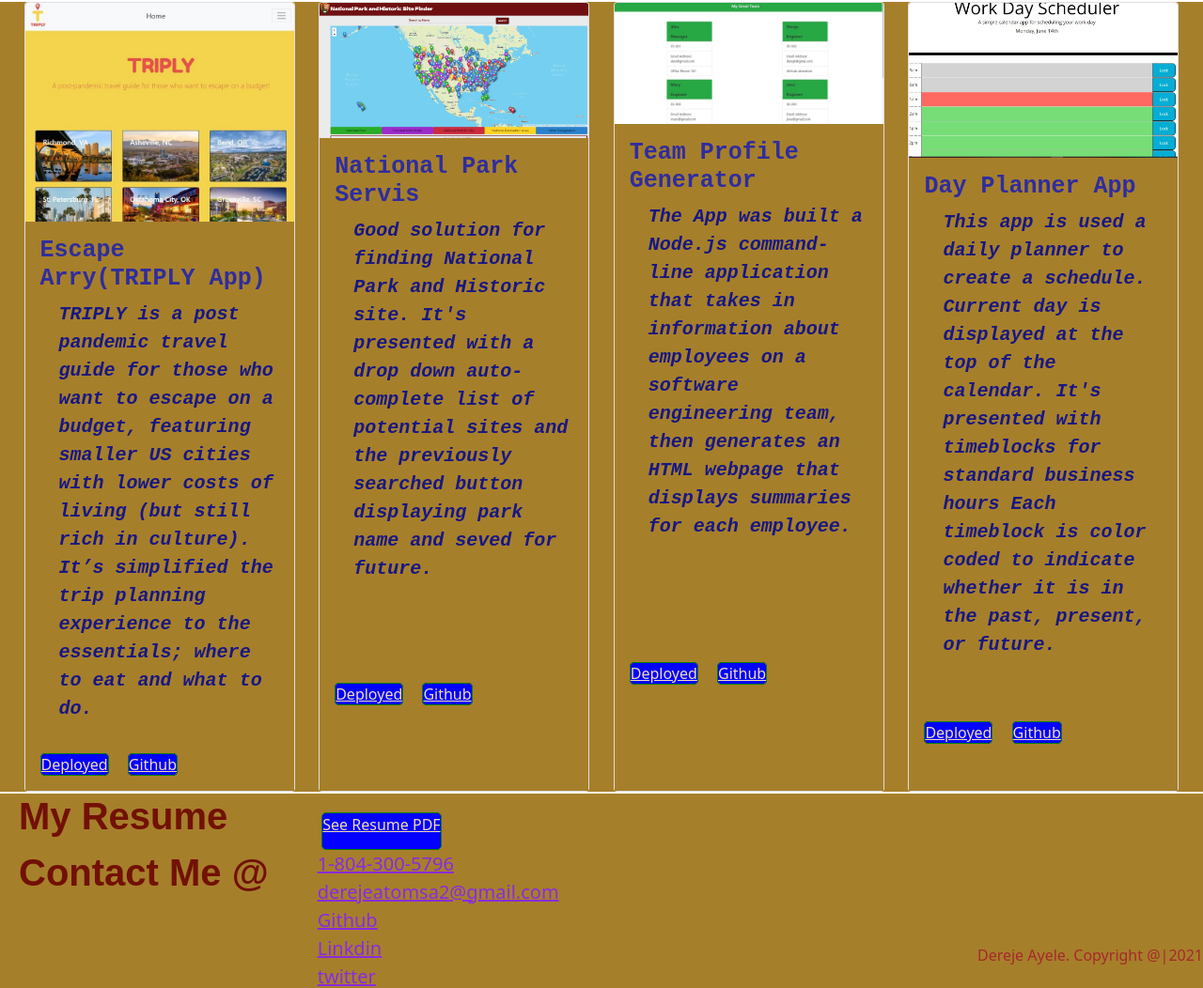
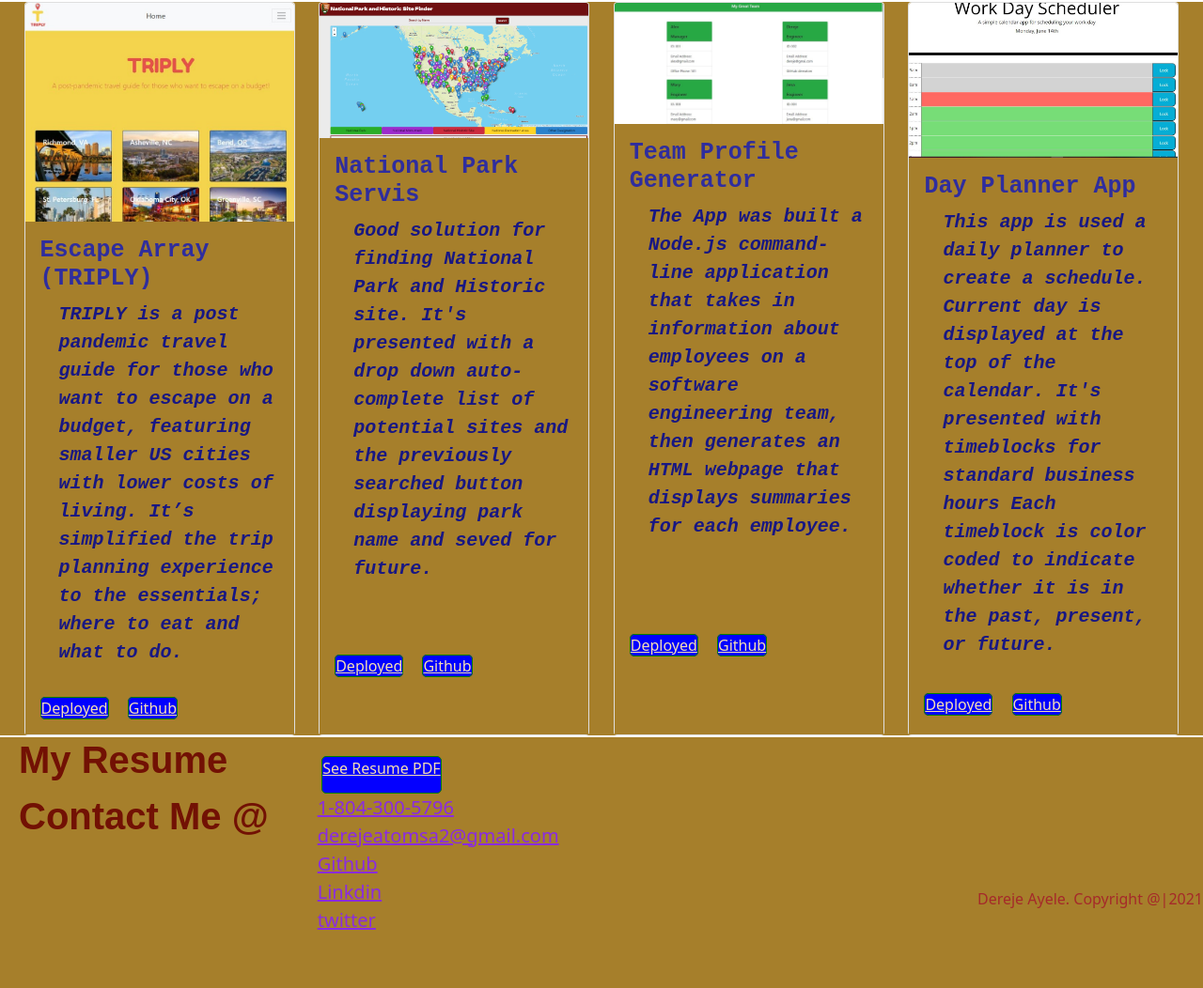
Before and after one commit to dereatom/MyPortfolio, a plain HTML site: page index.html in a window 1280 px wide. Shown: the part 1090-2142 px from the top of the page at 94% size. After the commit the page ends 2085 px from the top, so only its background shows below. Drawn offline with nearby package versions, Linux system fonts and the light colour scheme.

Commit message:
final brush

```diff
--- a/index.html
+++ b/index.html
@@ -79,8 +79,8 @@
     <div class="card" style="width: 18rem;">
       <img class="card-img-top" src="assets/image/Escape_Arry.JPG" alt="National Park">
       <div class="card-body">
-        <h5 class="card-title">Escape Arry(TRIPLY App)</h5>
-        <p class="card-text">TRIPLY is a post pandemic travel guide for those who want to escape on a budget, featuring smaller US cities with lower costs of living (but still rich in culture). It’s simplified the trip planning experience to the essentials; where to eat and what to do.</p>
+        <h5 class="card-title">Escape Array (TRIPLY)</h5>
+        <p class="card-text">TRIPLY is a post pandemic travel guide for those who want to escape on a budget, featuring smaller US cities with lower costs of living. It’s simplified the trip planning experience to the essentials; where to eat and what to do.</p>
       </div>
       <div class="card-body">
         <a href="https://polar-spire-28260.herokuapp.com/" class="card-link">Deployed</a>
```
Also changed, not shown: assets/image/Port1.JPG, 1 other file.
